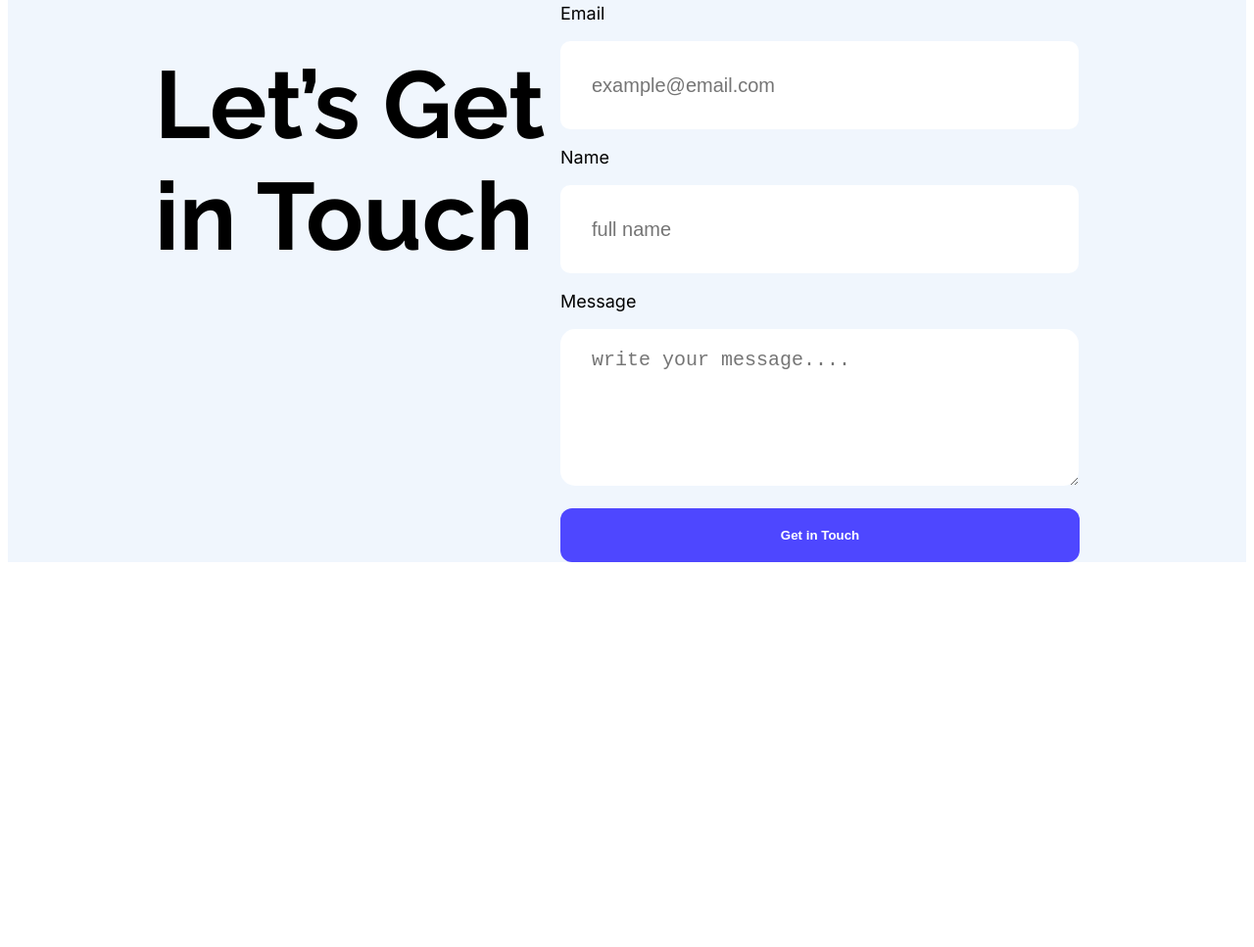
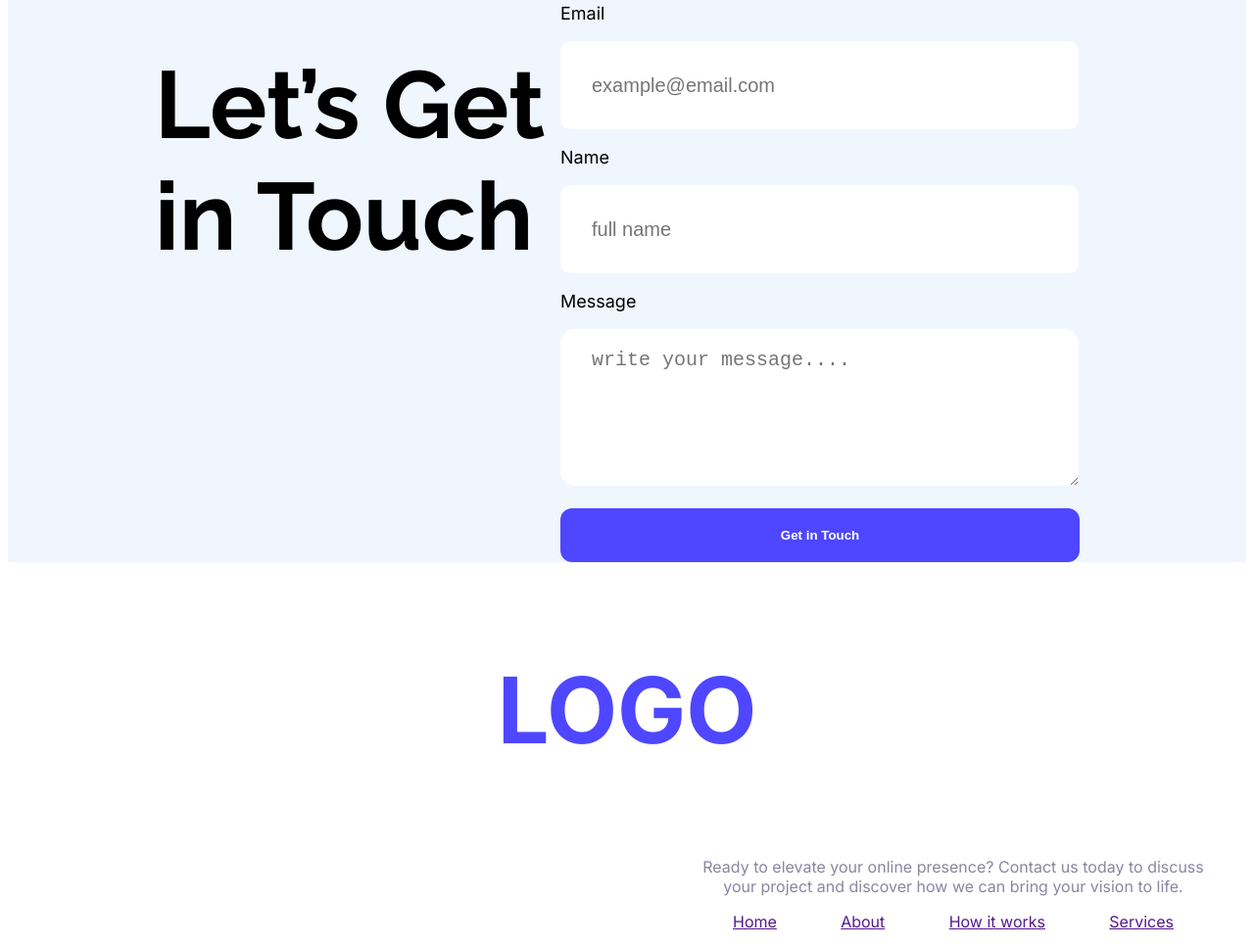
Before and after one commit to nahid-code1/PH-assignment-1, a plain HTML site: page index.html in a window 1280 px wide. Shown: the part 1982-2949 px from the top of the page at 98% size. Before the commit the page ends 2564 px from the top, so only its background shows below. Drawn offline with Linux system fonts and the light colour scheme.

Commit message:
added footer section

```diff
--- a/index.html
+++ b/index.html
@@ -95,7 +95,25 @@
           </div>
         </div>
       </main>
-      <footer></footer>
     </div>
+    <footer>
+      <div class="footer-section">
+        <div class="footer-logo">
+          <h3 class="inter-nahid-font">LOGO</h3>
+        </div>
+        <div class="footer-text">
+          <p>
+            Ready to elevate your online presence? Contact us today to discuss
+            your project and discover how we can bring your vision to life.
+          </p>
+          <ul>
+            <li><a href="">Home</a></li>
+            <li><a href="">About</a></li>
+            <li><a href="">How it works</a></li>
+            <li><a href="">Services</a></li>
+          </ul>
+        </div>
+      </div>
+    </footer>
   </body>
 </html>
--- a/styles/style.css
+++ b/styles/style.css
@@ -167,3 +167,31 @@ form ::placeholder {
   margin-top: 19px;
   border-radius: 12px;
 }
+/* footer styles */
+.footer-section {
+  text-align: center;
+}
+footer ul {
+  list-style: none;
+  display: flex;
+  text-align: center;
+  justify-content: space-between;
+  max-width: 450px;
+  margin-left: 700px;
+  text-decoration: none;
+}
+ul li {
+  /* display: flex; */
+  text-decoration: none;
+}
+footer p {
+  color: rgba(137, 135, 161, 1);
+  font-size: 16px;
+  max-width: 530px;
+  margin-left: 700px;
+}
+.footer-logo {
+  color: #4e47ff;
+  font-weight: 900;
+  font-size: 80px;
+}
```
